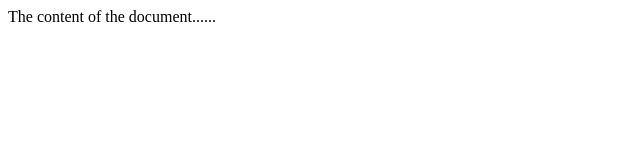
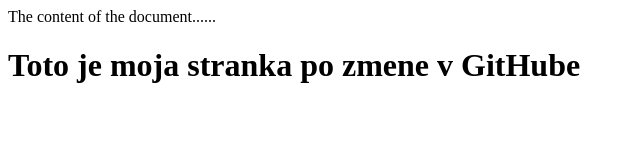
Before and after one commit to SamuelSarkan/DOK_3D, a plain HTML site: page index.html in a window 1280 px wide. Shown: the whole page, without its empty margins (0-640 px from the left). Drawn offline with Linux system fonts and the light colour scheme.

Commit message:
Doplnenie nadpisu na mojej stranke

```diff
--- a/index.html
+++ b/index.html
@@ -5,5 +5,6 @@
   </head>
   <body>
   The content of the document......
+    <h1>Toto je moja stranka po zmene v GitHube</h1>
   </body>
 </html>
```
